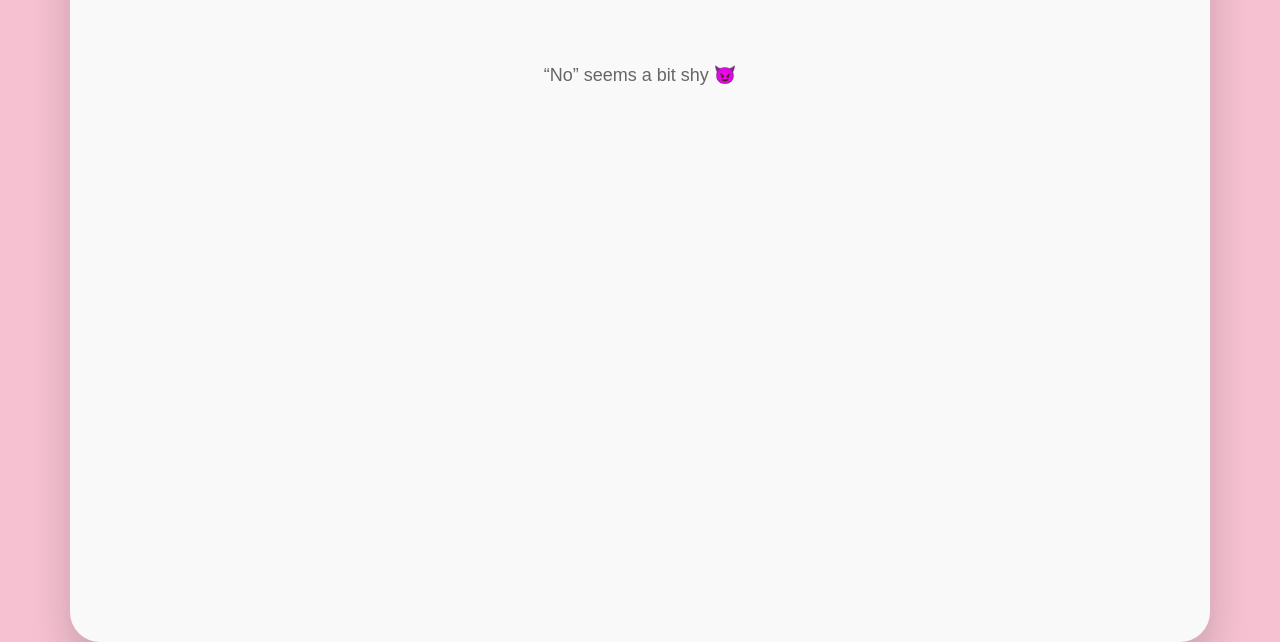
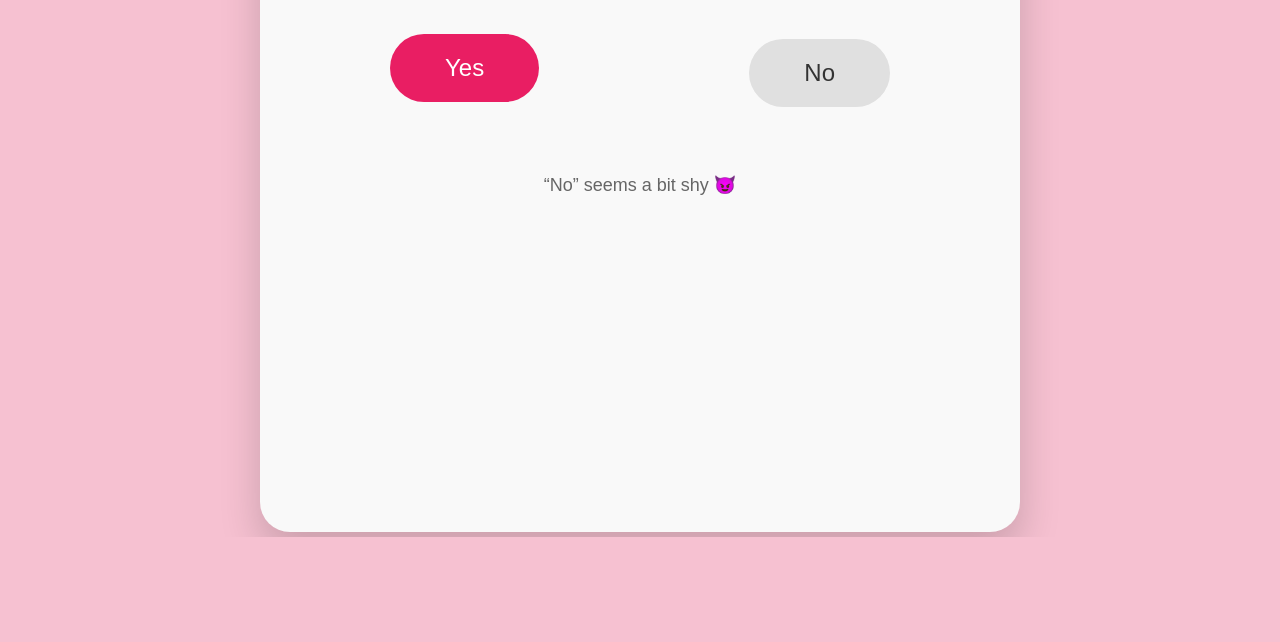
Before and after one commit to hmgenova-sketch/nobuttonnotavailable, a plain HTML site: page index.html in a window 1280 px wide. Shown: the part 263-905 px from the top of the page. After the commit the page ends 800 px from the top, so only its background shows below. Drawn offline with Linux system fonts and the light colour scheme.

Commit message:
Update index.html

```diff
--- a/index.html
+++ b/index.html
@@ -17,8 +17,8 @@
 
     .card {
       background: #f9f9f9;
-      width: 1080px;
-      min-height: 920px;
+      width: 700px;
+      min-height: 700px;
       padding: 40px 30px 50px;
       border-radius: 30px;
       text-align: center;
```
